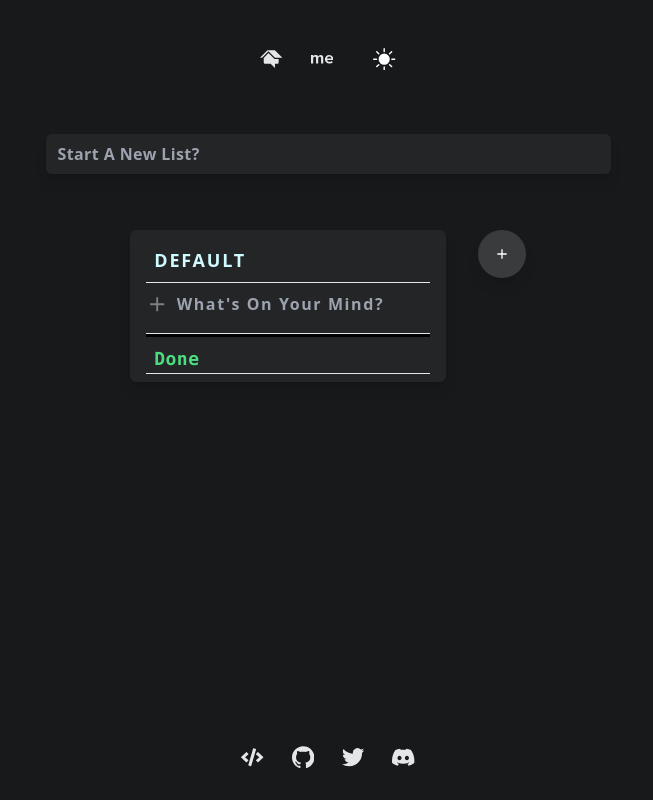
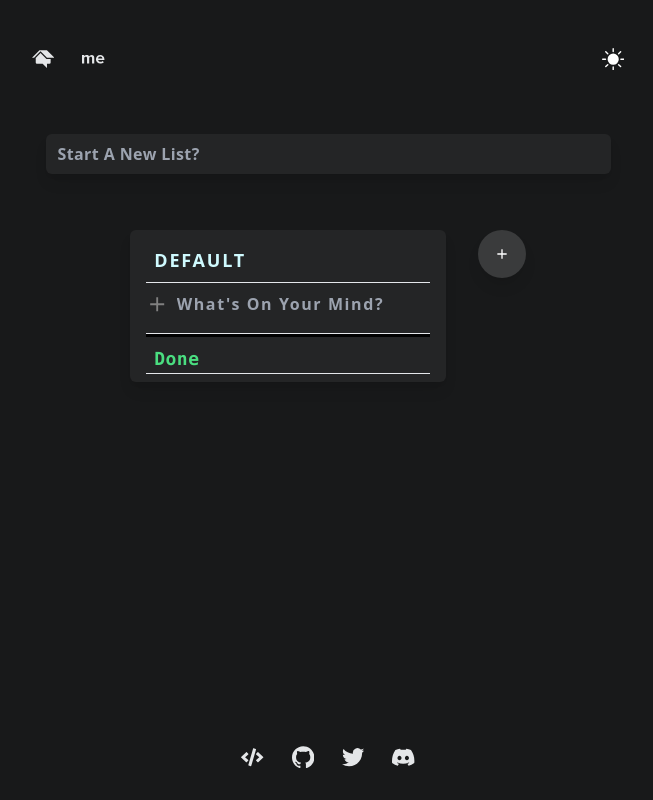
Before and after one commit to k8pai/todolist, a Next.js app: page / in a window 1280 px wide. Shown: the whole page, without its empty margins (312-965 px from the left). Built offline with nearby package versions, Linux system fonts and the light colour scheme.

Commit message:
revert again updated

```diff
--- a/components/Header.js
+++ b/components/Header.js
@@ -6,7 +6,6 @@ import { GoSignOut } from 'react-icons/go'
 import React, { useEffect, useState } from 'react'
 import { BsSunFill, BsMoonStarsFill } from 'react-icons/bs'
 import { SiAboutdotme, SiHomeadvisor } from 'react-icons/si'
-import { useSession, signIn, signOut } from 'next-auth/react'
 
 export default function Header() {
 	const {systemTheme, theme, setTheme} = useTheme();
@@ -50,8 +49,8 @@ export default function Header() {
 	// 	}
 	// }
 	return (
-		<div className='max-w-2xl h-fit mx-auto text-pribg dark:text-pritxt p-4 py-6'>
-			<div className='max-w-5xl h-fit mx-auto text-pribg dark:text-pritxt p-4'>
+		<div className='max-w-2xl w-full h-fit mx-auto text-pribg dark:text-pritxt p-4 py-6'>
+			<div className='max-w-5xl h-fit text-pribg dark:text-pritxt p-4'>
 				<ul className='flex justify-end space-x-3'>
 					<Link className='transition duration-200 p-2 rounded-md ring-2 ring-transparent hover:ring-pribg hover:dark:ring-pritxt' href={'/'}>
 						<IconContext.Provider value={{ size: "1.4em", className: "global-class-name" }}>
--- a/pages/_app.js
+++ b/pages/_app.js
@@ -1,16 +1,13 @@
 import { ThemeProvider } from 'next-themes'
-import { SessionProvider } from "next-auth/react"
 import Layout from '../components/Layout'
 import '../styles/globals.css'
 
 function MyApp({ Component, pageProps: {session, ...pageProps} }) {
 	return (
 		<ThemeProvider enableSystem={"true"} defaultTheme={"dark"} attribute="class">
-			<SessionProvider session={session}>
-				<Layout>
-					<Component {...pageProps} />
-				</Layout>
-			</SessionProvider>
+			<Layout>
+				<Component {...pageProps} />
+			</Layout>
 		</ThemeProvider>
 	)
 }
--- a/pages/api/auth/[...nextauth].js
+++ /dev/null
@@ -1,16 +0,0 @@
-import NextAuth from "next-auth"
-import GithubProvider from "next-auth/providers/github"
-
-export const authOptions = {
-  // Configure one or more authentication providers
-  secret: process.env.JWT_SECRET,
-  providers: [
-    GithubProvider({
-      clientId: process.env.GITHUB_ID,
-      clientSecret: process.env.GITHUB_SECRET,
-    }),
-    // ...add more providers here
-  ],
-}
-
-export default NextAuth(authOptions)
```
